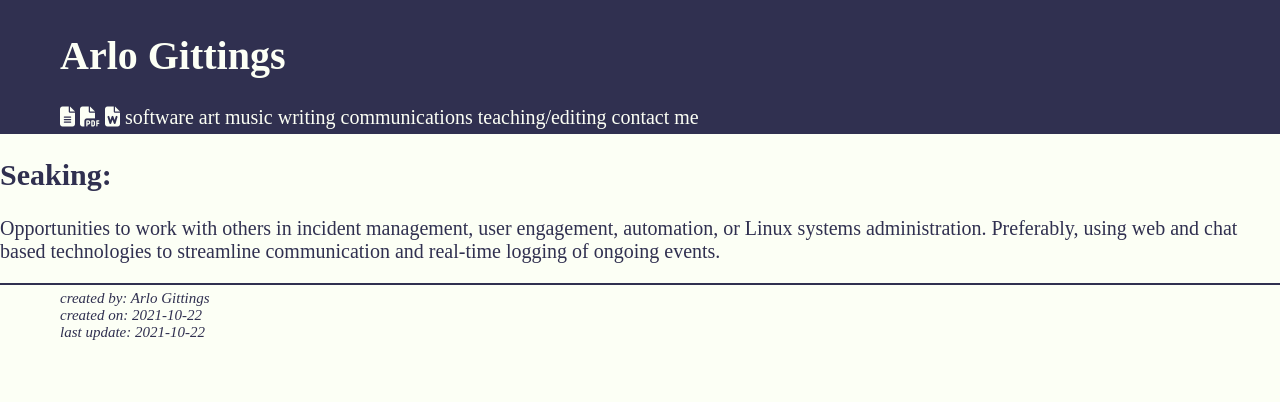
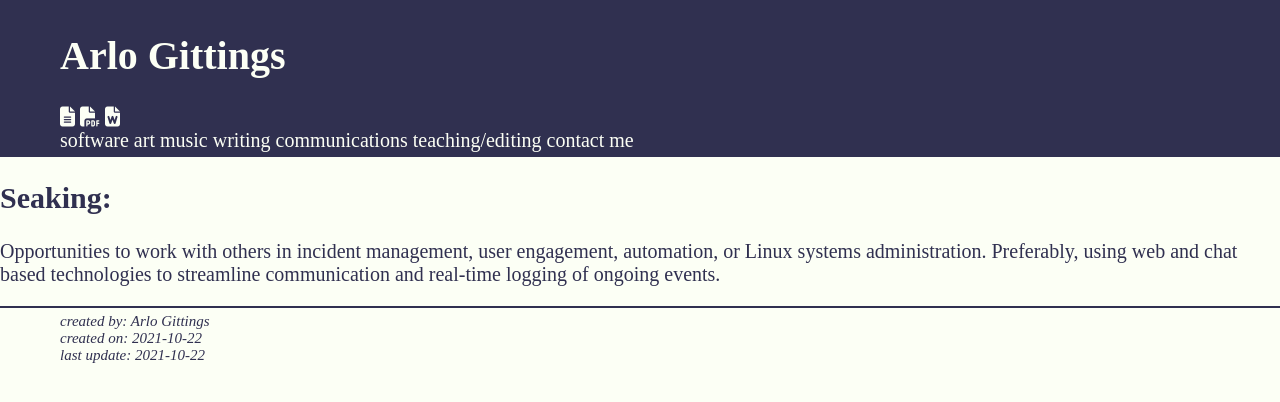
Before and after one commit to konijntjesbroek/konijntjesbroek.github.io, a plain HTML site: page index.html in a window 1280 px wide. Drawn offline with Linux system fonts and the light colour scheme.

Commit message:
Update index.html

```diff
--- a/index.html
+++ b/index.html
@@ -12,7 +12,7 @@
       <nav>
         <i class="fas fa-file-alt"></i>
         <i class='fas fa-file-pdf'></i>
-        <i class='fas fa-file-word'></i>
+        <i class='fas fa-file-word'></i><br>
         software
         art
         music
```
